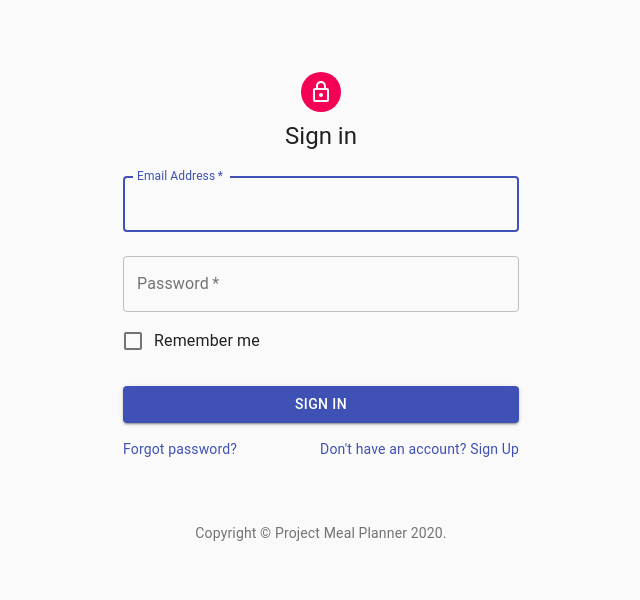
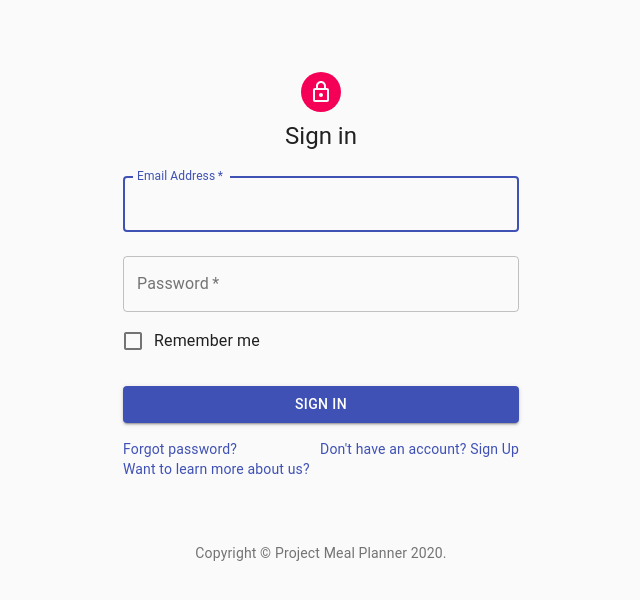
Before and after one commit to BradRaynaud/Team_Abraca-Data, a Next.js app in the folder frontend/: page /SignIn in a window 1280 px wide. Shown: the top 600 px of the page, without its empty margins (319-959 px from the left). Built offline with nearby package versions, Linux system fonts and the light colour scheme.

Commit message:
added links between SigIn and AboutUs

```diff
--- a/frontend/pages/AboutUs.js
+++ b/frontend/pages/AboutUs.js
@@ -86,7 +86,7 @@ export default function AboutUs() {
       <div className={classes.paper}>
       <CssBaseline />
       <Container component="main" className={classes.main} maxWidth="sm">
-        <Typography variant="h3" component="h4" gutterBottom>
+        <Typography variant="h3" component="h2" gutterBottom>
           About Us
         </Typography>
         <Typography variant="h6" component="h2" gutterBottom>
@@ -128,3 +128,4 @@ export default function AboutUs() {
   </Grid>
 );
 }
+//
--- a/frontend/pages/SignIn.js
+++ b/frontend/pages/SignIn.js
@@ -99,17 +99,32 @@ export default function SignIn() {
             Sign In
           </Button>
           <Grid container>
+
             <Grid item xs>
               <Link href="/Forget" variant="body2">
                 Forgot password?
               </Link>
             </Grid>
+
+
             <Grid item>
               <Link href="SignUp" variant="body2">
                 {"Don't have an account? Sign Up"}
               </Link>
             </Grid>
+
+            {'\n'}
+
+            {'\n'}
+
+            <Grid item>
+              <Link position="absolute" bottom='0'  href="AboutUs" variant="body2">
+                {"Want to learn more about us? "}
+              </Link>
+            </Grid>
+
           </Grid>
+
         </form>
       </div>
       <Box mt={8}>
--- a/frontend/pages/index.jsx
+++ b/frontend/pages/index.jsx
@@ -3,7 +3,7 @@ import SignIn from "./SignIn";
 import SignUp from "./SignUp";
 import Forget from "./Forget";
 import AboutUs from "./AboutUs";
-import AboutUs2 from "./AboutUs2";
+
 
 var module = require("./Dashboard.js");
 
@@ -12,4 +12,4 @@ function HomePage() {
   }
 
   //export default Dashboard
-  export default SignUp
+  export default SignIn
```
